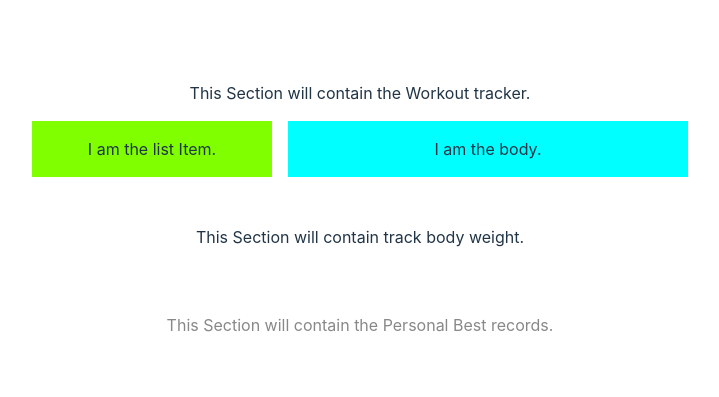
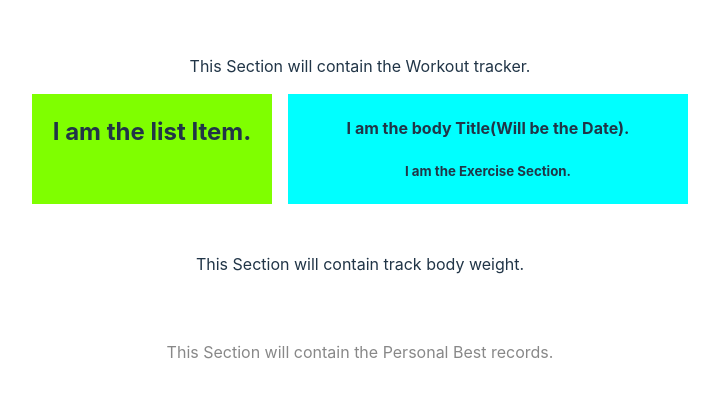
Before and after one commit to Ohwelleh/Track-Workouts, a React (Vite) app in the folder workout-app/: page / in a window 1280 px wide. Shown: the part 191-588 px from the top of the page, without its empty margins (280-999 px from the left). Built offline with nearby package versions, Linux system fonts and the light colour scheme.

Commit message:
Created some rough structuring for where the elements will be.

```diff
--- a/workout-app/src/Components/Workouts/ListItem.tsx
+++ b/workout-app/src/Components/Workouts/ListItem.tsx
@@ -6,7 +6,7 @@ import './Workouts Styles/itemStyles.css'
 export function ListItem(){
     return(
         <div className="workoutItem">
-            <p>I am the list Item.</p>
+            <h2>I am the list Item.</h2>
         </div>
     )
 }
--- a/workout-app/src/Components/Workouts/ListItemBody.tsx
+++ b/workout-app/src/Components/Workouts/ListItemBody.tsx
@@ -6,7 +6,12 @@ import './Workouts Styles/bodyStyles.css'
 export function ListItemBody(){
     return(
         <div className="workoutBody">
-            <p>I am the body.</p>
+            <div>
+                <h4>I am the body Title(Will be the Date).</h4>
+            </div>
+            <div>
+                <h5>I am the Exercise Section.</h5>
+            </div>
         </div>
 
     )
```
